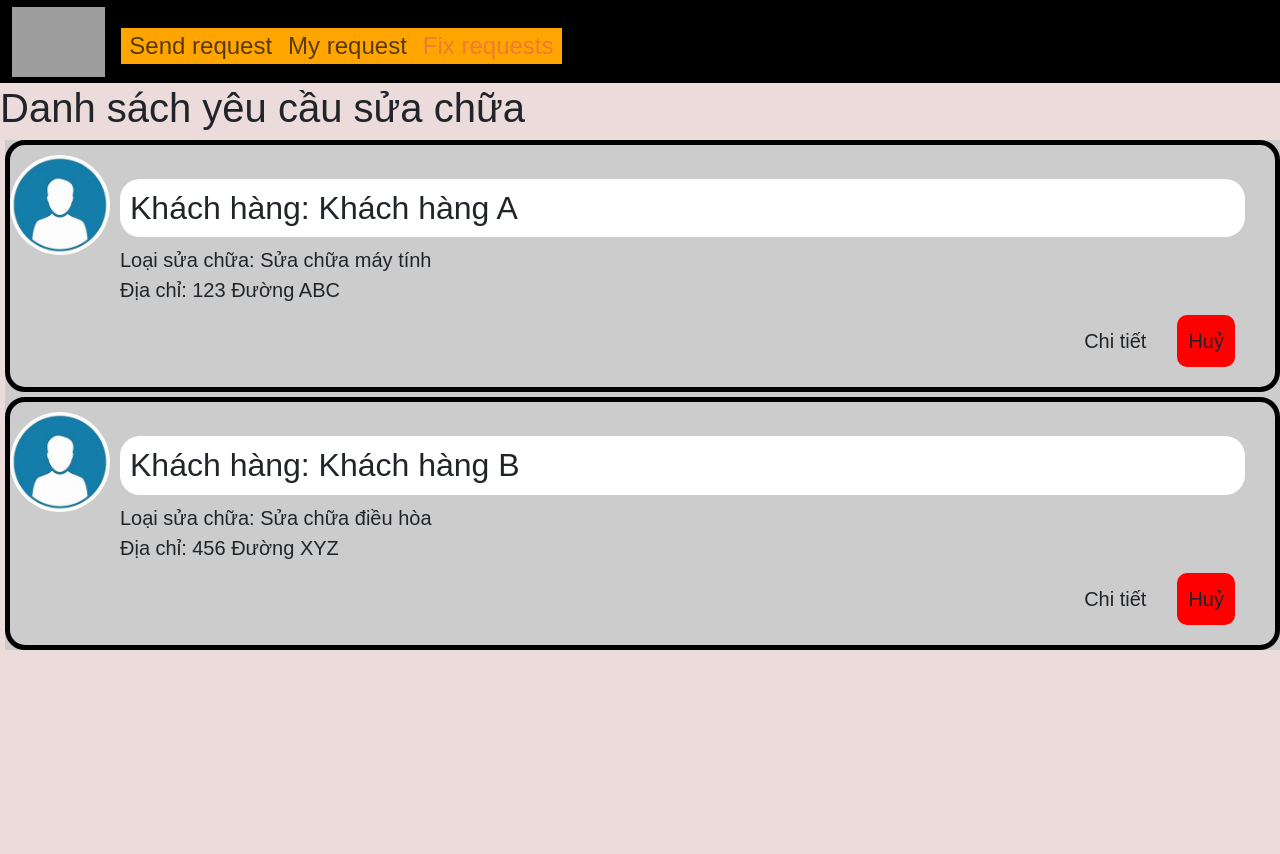
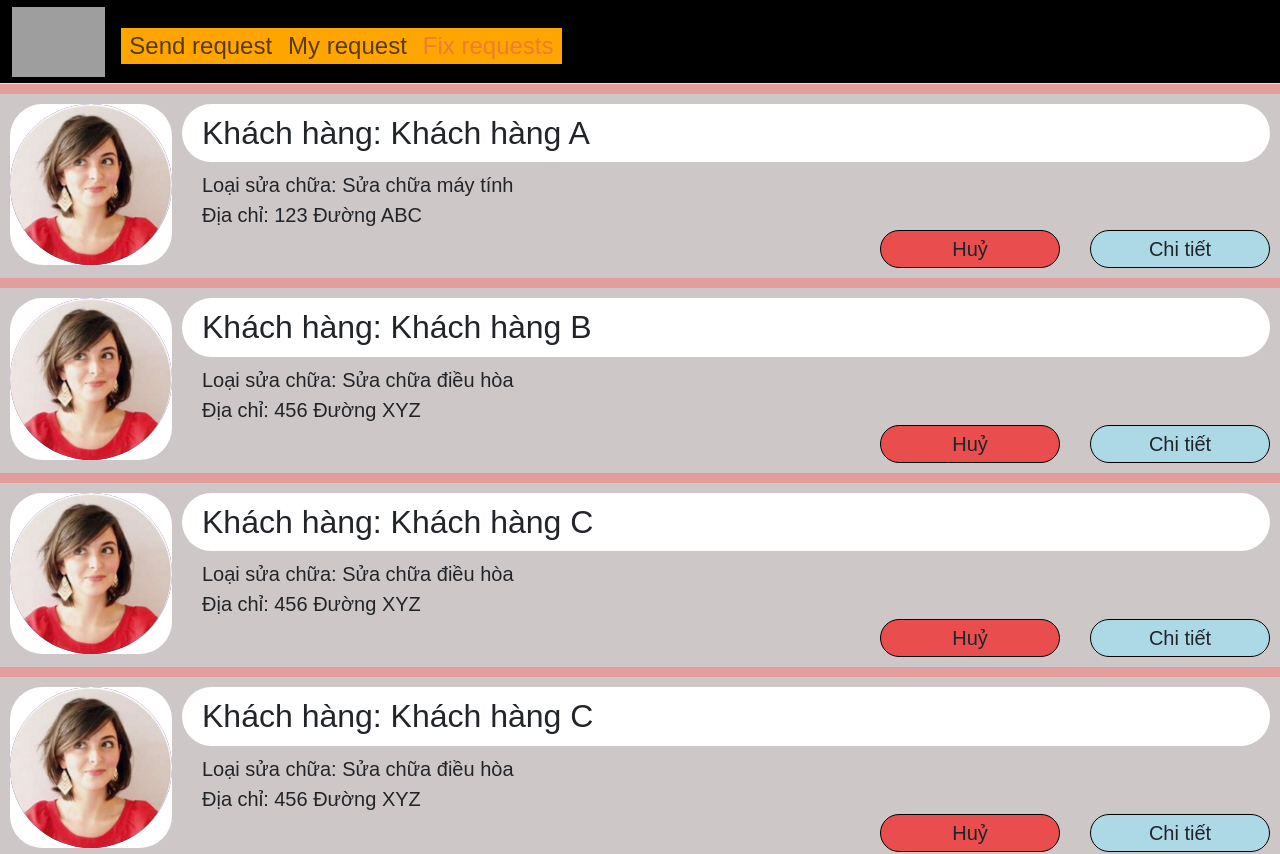
Before and after one commit to That4123/Home-fix, a React (Create React App) app: page /FixQueue in a window 1280 px wide. Shown: the top 854 px of the page. Before the commit the page ends 800 px from the top, so only its background shows below. Built offline with nearby package versions, Linux system fonts and the light colour scheme; grey boxes are pictures that could not be loaded.

Commit message:
Commit Request Detail View

```diff
--- a/package.json
+++ b/package.json
@@ -23,8 +23,8 @@
     "web-vitals": "^2.1.4"
   },
   "scripts": {
-    "start": "react-scripts start",
-    "build": "react-scripts build",
+    "start": "react-scripts --openssl-legacy-provider start",
+    "build": "react-scripts --openssl-legacy-provider build",
     "test": "react-scripts test",
     "eject": "react-scripts eject"
   },
--- a/src/App.js
+++ b/src/App.js
@@ -16,7 +16,7 @@ const App = () => {
     <Router>
       <Navbar />
       <Routes>
-        <Route path="/" exact Component={Home} />
+        {/* <Route path="/" exact Component={Home} /> */}
         <Route path="/SendInformation" exact Component={SendInformation} />
         <Route path="/RequestQueue" exact Component={RequestQueue} />
         <Route path="/requestDetail/:requestId" Component={RequestDetail} />
--- a/src/pages/FixQueue.js
+++ b/src/pages/FixQueue.js
@@ -2,41 +2,117 @@ import React, { useState } from 'react';
 import "../styles/FixRequestQueue.css";
 const FixQueue = () => {
   const [requests, setRequests] = useState([
-    { id: 1, customerName: 'Khách hàng A', repairType: 'Sửa chữa máy tính', address: '123 Đường ABC', imgSrc: '/assets/th.jpg' },
-    { id: 2, customerName: 'Khách hàng B', repairType: 'Sửa chữa điều hòa', address: '456 Đường XYZ', imgSrc: '/assets/th.jpg'},
-    // Thêm các yêu cầu khác vào đây
+    { id: 1, customerName: 'Khách hàng A', repairType: 'Sửa chữa máy tính', address: '123 Đường ABC', imgSrc: '/assets/cus1.png', imageArray: ['/assets/image1.png','/assets/image1.png','/assets/image1.png','/assets/image1.png',], descript: 'Sửa giúp chị cái đi em ơi' },
+    { id: 2, customerName: 'Khách hàng B', repairType: 'Sửa chữa điều hòa', address: '456 Đường XYZ', imgSrc: '/assets/cus1.png',imageArray: ['/assets/image1.png','/assets/image1.png'],descript: 'Sửa giúp chị cái đi em ơi' },
+    { id: 3, customerName: 'Khách hàng C', repairType: 'Sửa chữa điều hòa', address: '456 Đường XYZ', imgSrc: '/assets/cus1.png',imageArray: ['/assets/image1.png','/assets/image1.png'],descript: 'Sửa giúp chị cái đi em ơi' },
+    { id: 4, customerName: 'Khách hàng C', repairType: 'Sửa chữa điều hòa', address: '456 Đường XYZ', imgSrc: '/assets/cus1.png',imageArray: ['/assets/image1.png','/assets/image1.png'],descript: 'Sửa giúp chị cái đi em ơi' },
+    { id: 5, customerName: 'Khách hàng C', repairType: 'Sửa chữa điều hòa', address: '456 Đường XYZ', imgSrc: '/assets/cus1.png',imageArray: ['/assets/image1.png','/assets/image1.png'],descript: 'Sửa giúp chị cái đi em ơi' },
+    { id: 6, customerName: 'Khách hàng C', repairType: 'Sửa chữa điều hòa', address: '456 Đường XYZ', imgSrc: '/assets/cus1.png',imageArray: ['/assets/image1.png','/assets/image1.png'],descript: 'Sửa giúp chị cái đi em ơi' },
+    {id: 7, customerName: 'Khách hàng C', repairType: 'Sửa chữa điều hòa', address: '456 Đường XYZ', imgSrc: '/assets/cus1.png',imageArray: ['/assets/image1.png','/assets/image1.png'],descript: 'Sửa giúp chị cái đi em ơi' }
   ]);
-
+  const [cancelRequestId, setCancelRequestId] = useState(null);
+  const [detailRequest, setDetailRequestId] = useState(null);
   const handleCancel = (id) => {
     // Xử lý khi nút "Huỷ" được nhấn
     // Ở đây bạn có thể thực hiện logic để hủy yêu cầu
-    console.log(`Huỷ yêu cầu có id: ${id}`);
+    console.log('Đã nhấp vào nút huỷ');
+    setCancelRequestId(id);
+  };
+  const handleConfirmCancel = () => {
+    // Xử lý hành động huỷ yêu cầu ứng với cancelRequestId
+    // Ví dụ: Cập nhật danh sách yêu cầu hoặc thực hiện các thao tác khác
+    console.log(`Huỷ yêu cầu có ID ${cancelRequestId}`);
+    // Đóng hộp thoại xác nhận và xóa ID của yêu cầu đang huỷ
+    setCancelRequestId(null);
   };
 
   const handleDetail = (id) => {
+    window.scrollTo({
+      top: 0,
+      behavior: 'smooth', // Cuộn mượt đến đầu trang
+    });
     // Xử lý khi nút "Chi tiết" được nhấn
     // Ở đây bạn có thể chuyển đến trang chi tiết của yêu cầu hoặc hiển thị thông tin chi tiết trên cùng trang
-    console.log(`Xem chi tiết yêu cầu có id: ${id}`);
+    const selected = requests.find(request => request.id === id);
+    console.log('Đã nhận được tín hiệu nhấp vào mục nút chi tiết');
+    setDetailRequestId(selected);
+  };
+  const handleSendConfirmRequest = (id) => {
+    console.log(`Gửi yêu cầu xác nhận sửa chữa ID ${id}`);
+    // e.stopPropation();
+  };
+  const handleCloseDetails = () => {
+    // Đóng hộp thoại chi tiết
+    console.log('Đóng hộp thoại chi tiết');
+    setDetailRequestId(null);
   };
 
   return (
     <div>
-      <h1>Danh sách yêu cầu sửa chữa</h1>
+      {/* <h1>Danh sách yêu cầu sửa chữa</h1> */}
       <ul className='RequestList'>
         {requests.map(request => (
             <li className= "Request" key={request.id}>
-            <img className= "profile-image" src={request.imgSrc} alt={`Hình ảnh của ${request.customerName}`}  /><br />
+              <div className='image-box'>
+            <img className= "profile-image" src={request.imgSrc} alt={`Hình ảnh của ${request.customerName}`}/>
+            </div>
             <div className='Request-box'>
           <h2 className='NameCustomer'> Khách hàng: {request.customerName}</h2>
           <div className='Request-Detail'>Loại sửa chữa: {request.repairType}<br />
           Địa chỉ: {request.address}<br /></div>
+          <button className = "btn chitiet" onClick={() => handleDetail(request.id)}>Chi tiết</button>
           <button className = "btn huy"  onClick={() => handleCancel(request.id)}>Huỷ</button>
-          <button className = "btn chi tiet" onClick={() => handleDetail(request.id)}>Chi tiết</button>
           </div>
         </li>
 
         ))}
       </ul>
+      {cancelRequestId && (
+        <div className='overlay'>
+        <div className="confirm-dialog">
+          <div className="confirm-content">
+            <p>Bạn có chắc chắn muốn huỷ yêu cầu này?</p>
+            <button className = "btn huy"onClick={handleConfirmCancel}>Xác nhận</button>
+            <button className= "btn "onClick={()=> setCancelRequestId(null)}>Không</button>
+          </div>
+        </div>
+        </div>
+      )}
+      {detailRequest && (
+        <div className='overlay2'> </div>
+      )}
+       {detailRequest && (
+
+        <div className="detail-dialog ">
+          <h>Thông tin chi tiết yêu cầu</h>
+          <div className='Detail-header-box'>
+            <img src={detailRequest.imgSrc} alt={`Hình ảnh của ${detailRequest.customerName}`}  />
+          <div className='Detail-request-box'>
+              <h2 className='cusName'>Khách hàng: {detailRequest.customerName}</h2>
+              <div className='Request-Detail'>Loại sửa chữa: {detailRequest.repairType}<br />
+                  Địa chỉ: {detailRequest.address}<br />
+              </div>
+            </div>
+          </div>
+
+          <div className='Detail-Image'>
+            <h3>Hình ảnh</h3>
+            <div className='Detail-Image-List'>
+              {detailRequest.imageArray.map(ImageElement=>(
+                   <img src={ImageElement} alt={`Hình ảnh của yêu cầu sửa chữa`}/>
+              ))
+              }
+            </div>
+          </div>
+          <div className='Request-Description'>
+          <h3>Mô tả</h3>
+          <h4>{detailRequest.descript}</h4>
+          </div>
+          <button className="btn"onClick={handleCloseDetails}>Đóng</button>
+          <button className = "btn huy"  onClick={() => handleCancel(detailRequest.id)}>Huỷ</button>
+          <button className="btn send" onClick={()=>handleSendConfirmRequest(detailRequest.id)}>Gửi yêu cầu xác nhận sửa chữa</button>
+        </div>
+      )}
     </div>
   );
 };
--- a/src/styles/Chat.css
+++ b/src/styles/Chat.css
@@ -62,7 +62,7 @@ background {
     height: 30px;
 }
 .icon{
-    background: url(../../public/assets/iconAccount.png) no-repeat;
+    background: url(/public/assets/iconAccount.png) no-repeat;
     float: left;
     margin-right: 10px;
     background-size: 30px;
@@ -141,7 +141,7 @@ background {
 
 }
 .msg-frame label .icon-img{
-    background: url(../../public/assets/iconImg.png) no-repeat;
+    background: url(/public/assets/iconImg.png) no-repeat;
     margin-right: 10px;
     margin-top: 7px;
     background-size: 40px;
--- a/src/styles/FixRequestQueue.css
+++ b/src/styles/FixRequestQueue.css
@@ -3,38 +3,41 @@
     padding: 0;
 }
 .RequestList {
-    background-color: #ccc;
+    background-color: rgba(222, 96, 96, 0.5);
     padding: 0;
-    margin-left: 5px;
+    padding-top: 10px;
+}
+.image-box{
+    width: 162px;
+    display: block;
+    float:left;
+    background-color: #fff;
+    border-radius: 20%;
+}
+.profile-image {
+    width: 162px;
+    display: block;
+    float:left;
+    border-radius: 50%;
+    background-color: rebeccapurple;
 
 }
-.profile-image {
-    border-radius: 50%;
-    width: 100px;
-    height: 100px;
-    float: left;
-    line-height: 100%;
-    display: block;
-}
+
 .Request{
     width: 100%;
-    border: 5px solid #000;
-    padding-bottom: 10px;
-    padding-top: 10px;
-    margin-left: 0px;
-    margin-right: 0px;
-    margin-bottom: 5px;
-    border-radius: 20px;
+    padding: 10px;
+    background-color:rgba(204, 204, 204,0.9);
+    margin-bottom: 10px;
 }
 .Request-box{
-    align-items:center ;
     margin-left: 10px;
     display: inline-block;
-    width: calc(100% - 140px);
+    width: calc(100% - 172px);
 }
 .Request-Detail{
     font-size:  20px;
     line-height: 1.5;
+    margin-left: 20px;
 }
 .RequestList{
     list-style: none;
@@ -43,20 +46,156 @@
 .NameCustomer {
 display: block;
 padding: 10px;
+padding-left: 20px;
 background-color: #fff;
-border-radius: 20px;
+border-radius: 30px;
 width: 100%;
 }
 .btn{
     float: right;
     font-size: 20px;
-    margin: 10px;
-    padding:  10px;
-    border-radius: 10px;
+    margin-left: 30px;
+    padding:  3px 20px;
+    border-radius: 20px;
+    border-style:solid;
+    border-color: #000;
+    border-width: 1px;
+    min-width: 180px;
 }
 .huy {
-    background-color: red;
+    background-color: rgba(241, 47, 47, 0.8) !important;
 }
 .chitiet {
-    background-color: gray;
+    background-color: lightblue !important;
 }
+.confirm-dialog {
+    position: fixed;
+    top: 50%;
+    left: 50%;
+    font-size: 30px;
+    transform: translate(-50%, -50%);
+    background-color: #fff;
+    border: 1px solid #ccc;
+    padding: 20px;
+    z-index: 9; /* Đặt giá trị z-index cao hơn để hiển thị trên cùng */
+    box-shadow: 0px 0px 10px rgba(0, 0, 0, 0.5);
+  }
+  .detail-dialog {
+    position: absolute;
+    top: 0;
+    left: 0;
+    width: 100%;
+    min-height: 100%;
+    font-size: 30px;
+    background-color: #fff;
+    border: 1px solid #ccc;
+    padding: 20px;
+    z-index: 6; /* Đặt giá trị z-index cao hơn để hiển thị trên cùng */
+    box-shadow: 0px 0px 10px rgba(0, 0, 0, 0.5);
+  }
+  .detail-dialog h{
+    background-color: rgba(48,47,98,0.9);
+    font-size: 20px;
+    padding: 5px 10px;
+    color: white;
+    display: block;
+    max-width: fit-content;
+  }
+  .Detail-header-box{
+    display: block;
+    width: 100%;
+    padding-top: 10px;
+  }
+  .Detail-header-box img{
+    height: 100px;
+    width: 100px;
+    border-radius: 50%;
+    display: block;
+    float:left;
+
+  }
+  .Detail-request-box{
+    margin-left: 20px;
+    height: 100px;
+    display: inline-block;
+    width: calc(100% - 120px);
+  }
+  .Detail-request-box .cusName{
+    background-color: rgba(204, 204, 204, 0.8);
+    padding: 5px 20px;
+    border-radius: 20px;
+    display: block;
+    font-size: 20px;
+  }
+  .Detail-request-box .Request-Detail{
+    font-size: 15px;
+  }
+  .Detail-Image{
+    background-color: #e4e4e4;
+    display: block;
+    width: 100%;
+    margin-top: 10px;
+    border-radius: 20px;
+  }
+  .Detail-Image h3 {
+    padding :10px 20px;
+    background-color: #ccc;
+    font-size: 20px;
+    font-weight: bold;
+    border-top-right-radius: 20px ;
+    border-top-left-radius: 20px ;
+  }
+  .Detail-Image-List {
+    list-style: none;
+    display: block;
+
+  }
+  .Detail-Image-List img{
+    width: 200px;
+    display:flexbox;
+    margin: 10px;
+    padding-left: 10px;
+    padding-bottom: 10px;
+  }
+  .Request-Description {
+    background-color: #e4e4e4;
+    display: block;
+    width: 100%;
+    margin-top: 10px;
+    border-radius: 20px;
+  }
+  .Request-Description h3{
+    padding :10px 20px;
+    background-color: #ccc;
+    font-size: 20px;
+    font-weight: bold;
+    border-top-right-radius: 20px ;
+    border-top-left-radius: 20px ;
+  }
+  .Request-Description h4 {
+    padding: 5px 0px 15px 20px;
+    font-size: 15px;
+  }
+
+  /* CSS cho overlay (nền mờ xung quanh hộp thoại) */
+  .overlay {
+    position: fixed;
+    top: 0;
+    left: 0;
+    width: 100%;
+    height: 100%;
+    background: rgba(0, 0, 0, 0.5); /* Màu nền mờ */
+    z-index: 9; /* Đặt giá trị z-index dưới hộp thoại */
+  }
+  .btn.send {
+    background-color: #c4bbb2 !important;
+  }
+  .overlay2 {
+    position: fixed;
+    top: 0;
+    left: 0;
+    width: 100%;
+    height: 100%;
+    background: rgba(0, 0, 0, 0.9); /* Màu nền mờ */
+    z-index: 3; /* Đặt giá trị z-index dưới hộp thoại */
+  }
```
Also changed, not shown: public/assets/Cus1.png (added), public/assets/image1.png (added).
